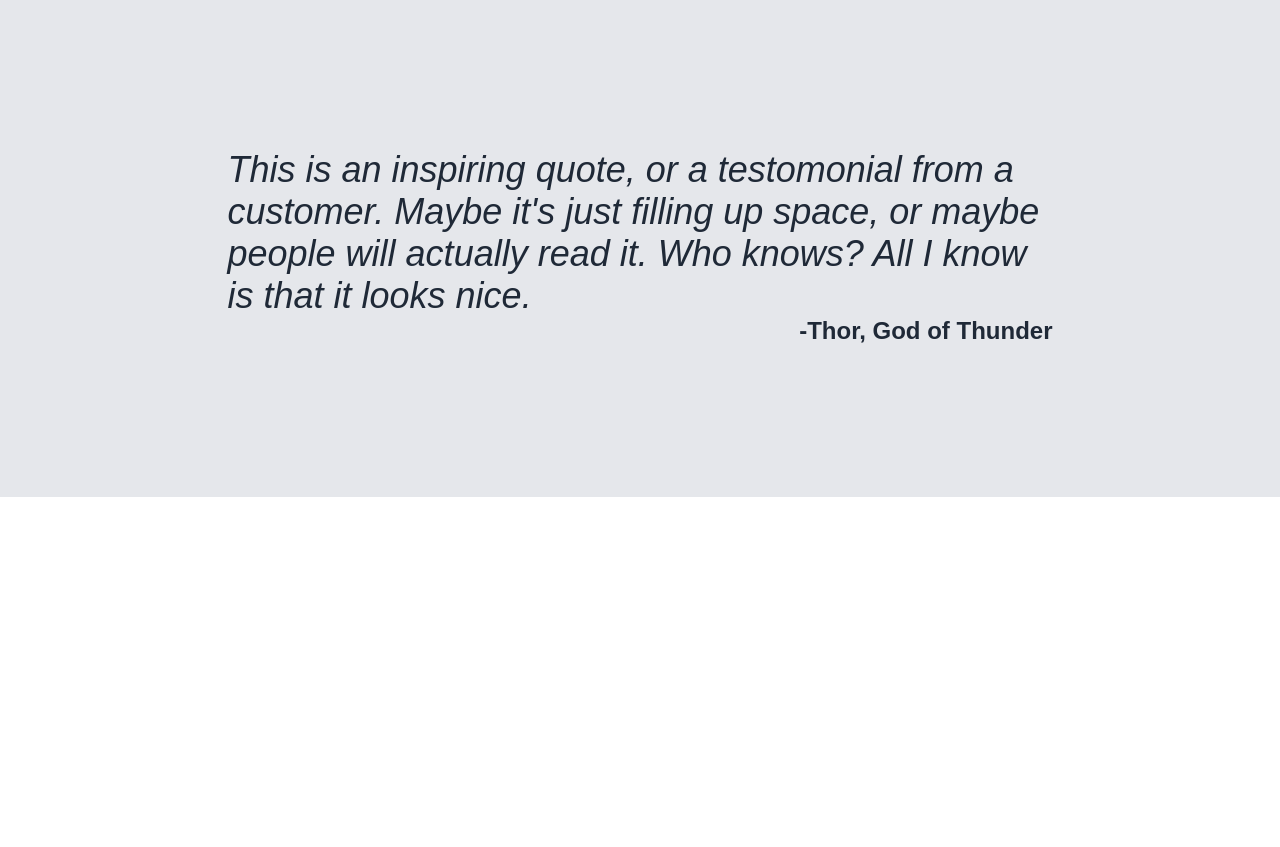
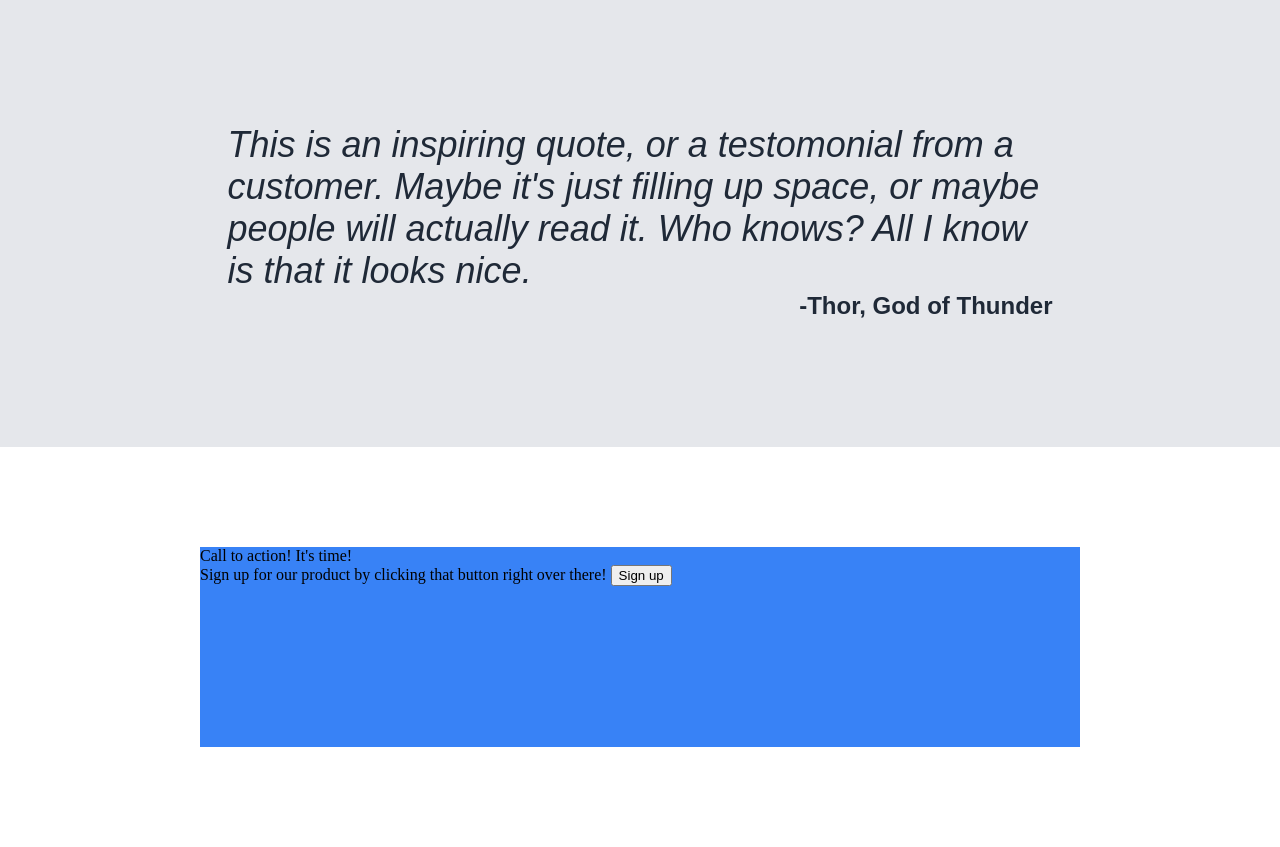
Before and after one commit to ZionMGitHub/Landing-Page, a plain HTML site: page index.html in a window 1280 px wide. Shown: the part 975-1822 px from the top of the page. Before the commit the page ends 1472 px from the top, so only its background shows below. Drawn offline with Linux system fonts and the light colour scheme.

Commit message:
Complete HTML and CSS WIP for fourth section

```diff
--- a/index.html
+++ b/index.html
@@ -68,5 +68,18 @@
                 </div>
             </div>
         </div>
+
+        <div class="fourth-container">
+            <div class="call-to-action">
+                Call to action! It's time!
+                <div class="sign-up-text">
+                    Sign up for our product by clicking that
+                    button right over there!
+                    <button class="sign-up-button">
+                        Sign up
+                    </button>
+                </div>
+            </div>
+        </div>
     </body>
 </html>
--- a/styles.css
+++ b/styles.css
@@ -137,7 +137,7 @@ img{
 .third-container {
     background-color:#E5E7EB;
     display:flex;
-    height:500px;
+    height:450px;
     justify-content: center;
     align-items: center;
     font-family: Arial, Helvetica, sans-serif;
@@ -159,3 +159,17 @@ img{
     justify-content:flex-end;
     font-style:normal;
 }
+
+.fourth-container{
+    display:flex;
+    height: 300px;
+    justify-content:center;
+    align-items:center;
+    padding: 50px 200px;
+}
+
+.call-to-action {
+    background-color: #3882f6;
+    width:100%;
+    height:200px;
+}
```
